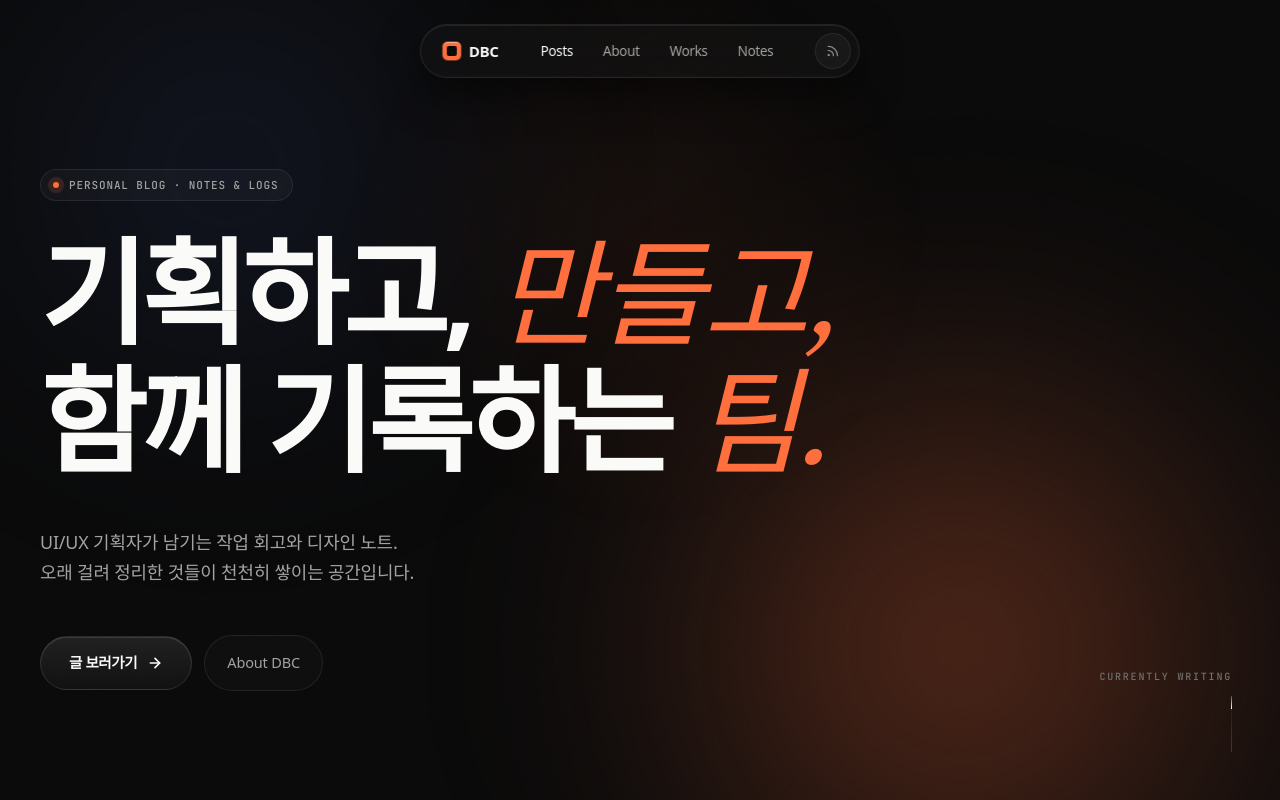
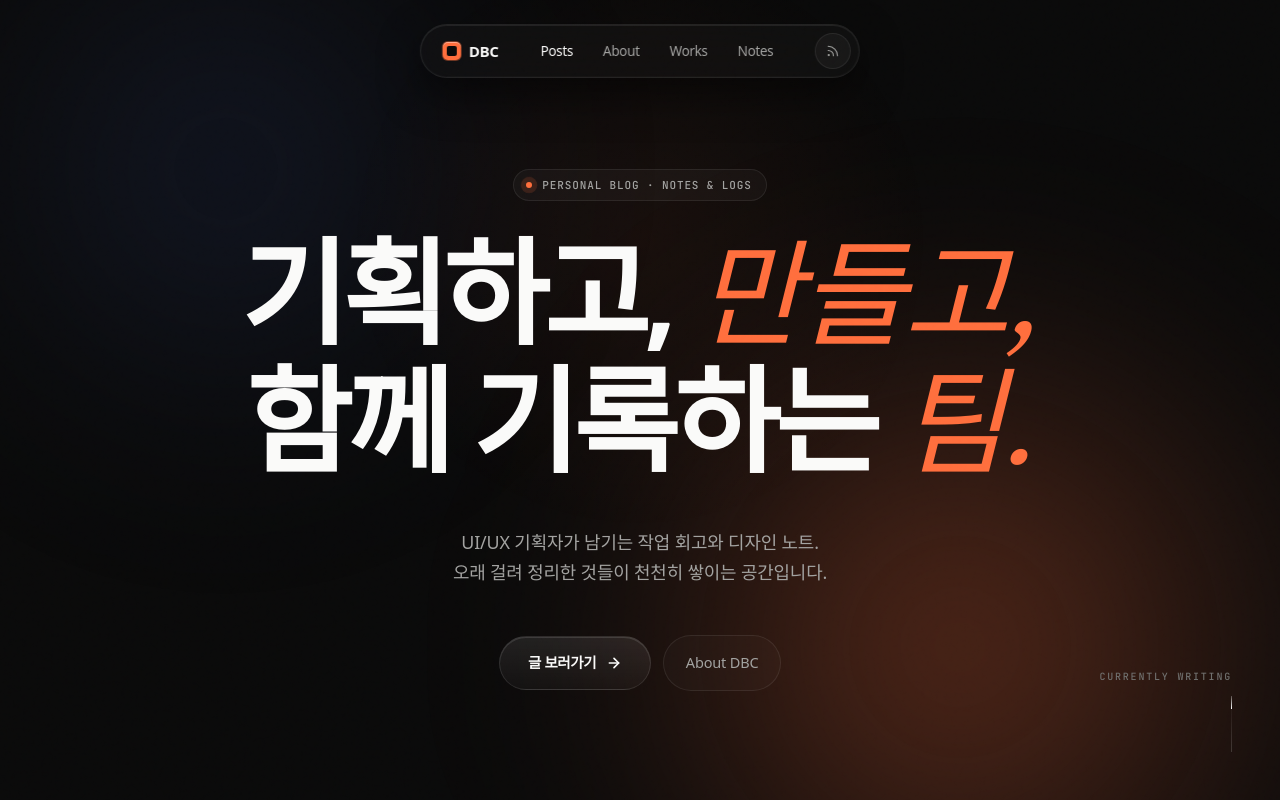
Before and after one commit to helloa1109/wiki, a Next.js app in the folder apps/web/: page / in a window 1280 px wide. Built offline with nearby package versions, Linux system fonts and the light colour scheme; a web font is replaced by a local one.

Commit message:
style(hero): center align hero section on all screen sizes

```diff
--- a/apps/web/src/app/layout.tsx
+++ b/apps/web/src/app/layout.tsx
@@ -3,7 +3,7 @@ import "./globals.css";
 import { newsreader, jetbrainsMono } from "../lib/fonts";
 
 export const metadata: Metadata = {
-  title: "효깅 — 정돈된 노트, 정돈되는 사고",
+  title: "Team DBC",
   description:
     "UI/UX 기획자가 남기는 작업 회고와 디자인 노트. 오래 걸려 정리한 것들이 천천히 쌓이는 공간.",
 };
--- a/apps/web/src/components/hero/Hero.tsx
+++ b/apps/web/src/components/hero/Hero.tsx
@@ -24,12 +24,12 @@ export function Hero() {
       <HeroBlobs />
 
       <div className="relative z-[2] mx-auto w-full max-w-[1280px]">
-        <div className="max-w-[880px]">
+        <div className="mx-auto max-w-[880px] text-center">
           <HeroEyebrow />
           <HeroTitle />
 
           <p
-            className="mb-12 max-w-[540px] text-[clamp(15px,1.4vw,18px)] leading-[1.65] text-foreground-muted opacity-0 animate-fade-up"
+            className="mx-auto mb-12 max-w-[540px] text-[clamp(15px,1.4vw,18px)] leading-[1.65] text-foreground-muted opacity-0 animate-fade-up"
             style={{ animationDelay: "1000ms" }}
           >
             UI/UX 기획자가 남기는 작업 회고와 디자인 노트.
@@ -37,7 +37,9 @@ export function Hero() {
             오래 걸려 정리한 것들이 천천히 쌓이는 공간입니다.
           </p>
 
-          <HeroActions />
+          <div className="flex justify-center">
+            <HeroActions />
+          </div>
         </div>
       </div>
 
--- a/apps/web/src/components/hero/HeroActions.tsx
+++ b/apps/web/src/components/hero/HeroActions.tsx
@@ -12,7 +12,7 @@ import { MagneticButton } from "@/components/ui/MagneticButton";
 export function HeroActions() {
   return (
     <div
-      className="inline-flex flex-wrap items-center gap-3 opacity-0 animate-fade-up max-md:flex-col max-md:items-stretch max-md:w-full max-md:max-w-[320px]"
+      className="inline-flex flex-wrap justify-center items-center gap-3 opacity-0 animate-fade-up max-md:flex-col max-md:items-center max-md:w-full max-md:max-w-[320px]"
       style={{ animationDelay: "1180ms" }}
     >
       <MagneticButton className="group max-md:w-full max-md:justify-center">
```
